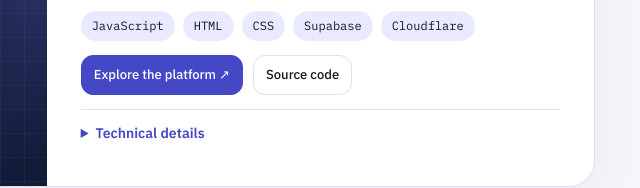
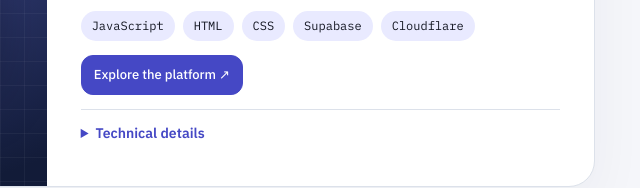
Before and after one commit to ibrahimben10/ibrahimben10.github.io, a plain HTML site: page index.html in a window 1280 px wide. Shown: the part 3606-3794 px from the top of the page, 607-1247 px from the left. Drawn offline with nearby package versions, Linux system fonts and the light colour scheme.

Commit message:
Remove COLLE EXPRESS source link from portfolio

```diff
--- a/index.html
+++ b/index.html
@@ -353,7 +353,7 @@ footer .inner{padding-block:32px 40px; display:flex; flex-wrap:wrap; justify-con
           <p class="q"><span data-l="fr">Une plateforme pour rendre la préparation aux oraux scientifiques plus accessible et collaborative.</span><span data-l="en">Making scientific oral exam preparation more accessible and collaborative.</span></p>
           <p><span data-l="fr">J’ai développé une application web dédiée aux étudiants de CPGE MP pour s’entraîner en mathématiques et en physique-chimie, avec des exercices progressifs, des indices et des corrigés détaillés.</span><span data-l="en">I developed a web application for MP preparatory students to practice mathematics and physics-chemistry with progressive exercises, hints and detailed solutions.</span></p>
           <ul class="chips"><li>JavaScript</li><li>HTML</li><li>CSS</li><li>Supabase</li><li>Cloudflare</li></ul>
-          <div class="links"><a class="btn solid" href="https://colle-express.ibrahimben930.workers.dev/#colle" target="_blank" rel="noopener"><span data-l="fr">Découvrir la plateforme ↗</span><span data-l="en">Explore the platform ↗</span></a><a class="btn" href="https://github.com/ibrahimben10/colle-express" target="_blank" rel="noopener"><span data-l="fr">Code source</span><span data-l="en">Source code</span></a></div>
+          <div class="links"><a class="btn solid" href="https://colle-express.ibrahimben930.workers.dev/#colle" target="_blank" rel="noopener"><span data-l="fr">Découvrir la plateforme ↗</span><span data-l="en">Explore the platform ↗</span></a></div>
         <details class="work-details"><summary><span data-l="fr">Détails techniques</span><span data-l="en">Technical details</span></summary><ul>
             <li><span data-l="fr">Exercices classés par chapitre et niveau de concours : CCINP, Mines-Centrale, X-ENS.</span><span data-l="en">Exercises organized by topic and competitive exam level: CCINP, Mines-Centrale, X-ENS.</span></li>
             <li><span data-l="fr">Comptes utilisateurs, suivi de progression et groupes de travail.</span><span data-l="en">User accounts, progress tracking and study groups.</span></li>
```
